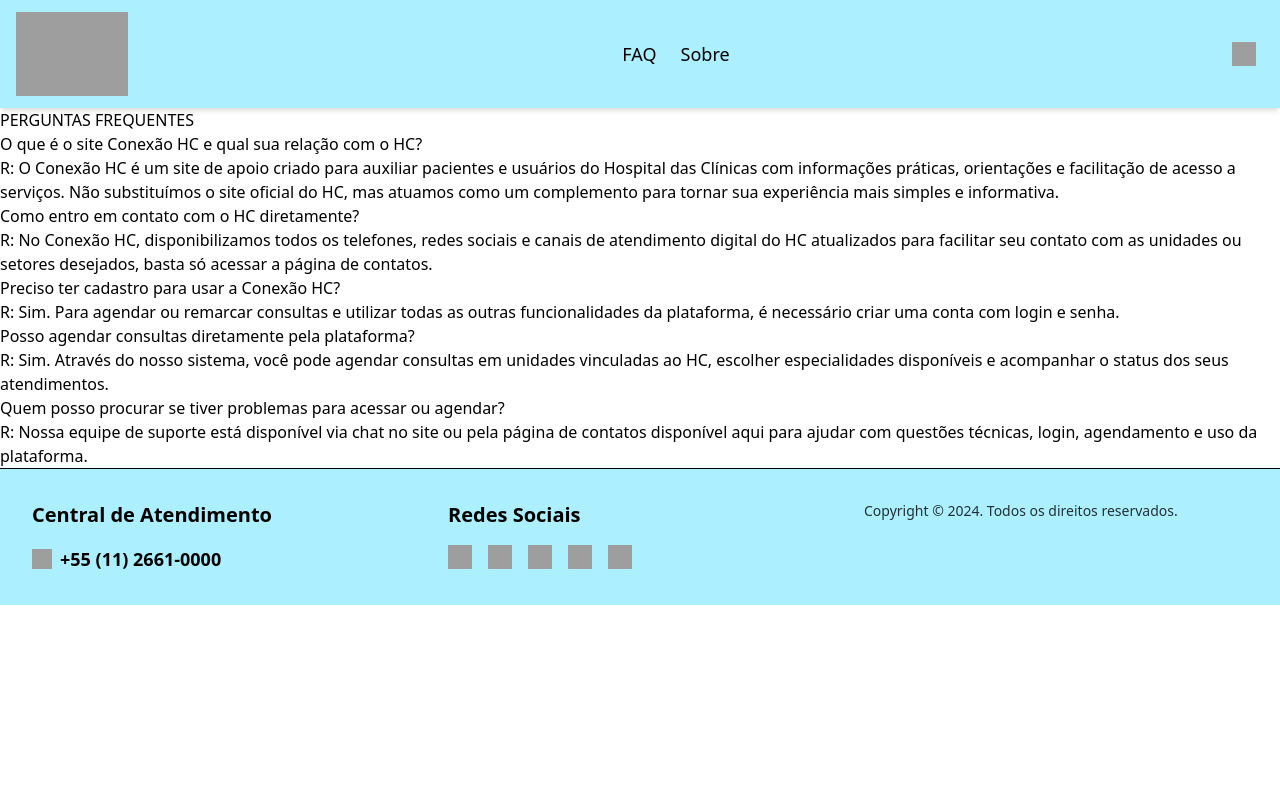
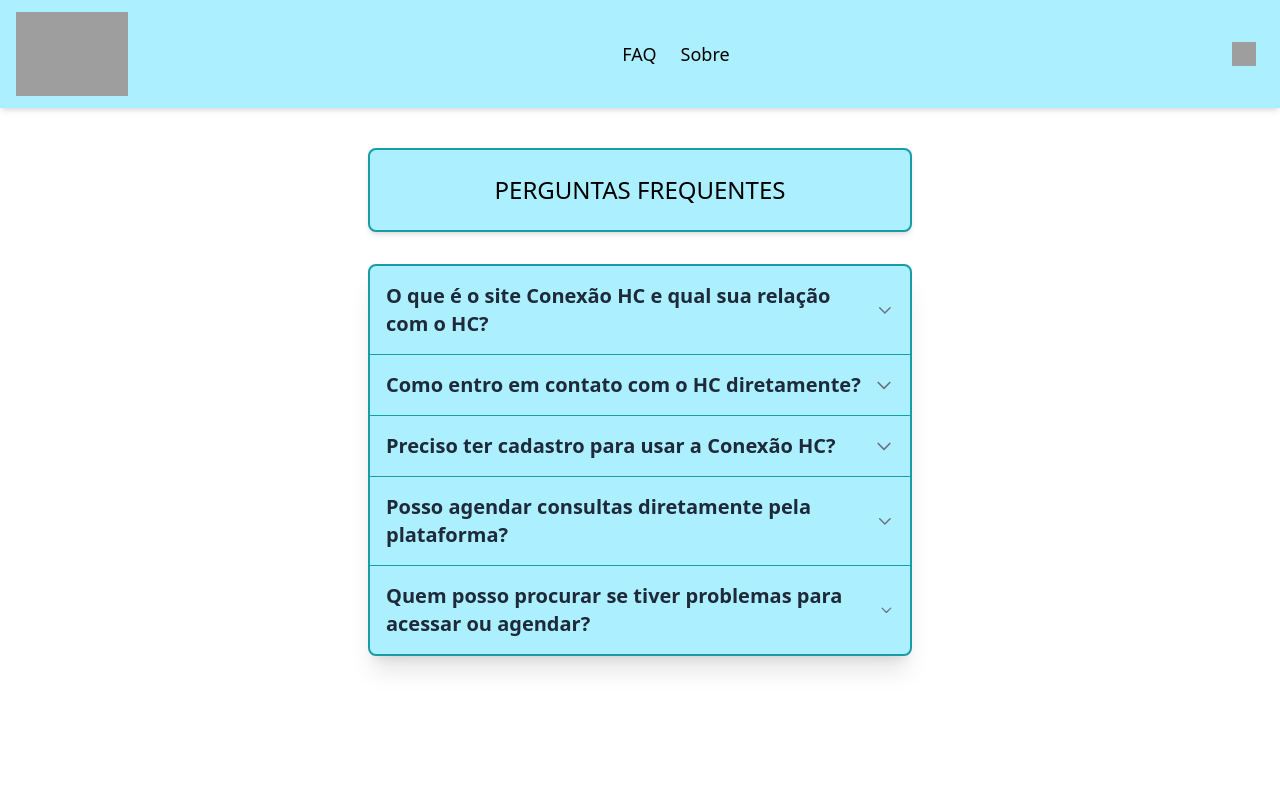
Before and after one commit to Conexao-HC/react, a React (Vite) app in the folder sprint3/: page /Faq in a window 1280 px wide. Shown: the top 800 px of the page. Built offline with nearby package versions, Linux system fonts and the light colour scheme; grey boxes are pictures that could not be loaded.

Commit message:
Criando o FAQ

```diff
--- /dev/null
+++ b/sprint3/src/components/FaqAberto/FaqAberto.tsx
@@ -0,0 +1,48 @@
+// src/components/AccordionItem.tsx
+
+import { useState } from 'react';
+import type { FaqItem } from '../../data/DataFaq';
+
+
+type FaqAbertoProps = {
+    item: FaqItem;
+};
+
+export default function FaqAberto({ item }: FaqAbertoProps) {
+
+    const [estaAberto, setEstaAberto] = useState(false);
+
+    const toggle = () => {
+        setEstaAberto(!estaAberto);
+    };
+
+    return (
+        <div>
+
+            <button
+                className="flex justify-between items-center w-full p-4 text-left text-xl font-bold text-gray-800 hover:bg-blue-100 transition duration-150"
+                onClick={toggle}
+                aria-expanded={estaAberto}
+            >
+                <span>{item.pergunta}</span>
+
+                <svg
+                    className={`w-5 h-5 transition-transform duration-300 ${estaAberto ? 'transform rotate-180 text-blue-600' : 'text-gray-500'}`}
+                    xmlns="http://www.w3.org/2000/svg"
+                    fill="none"
+                    viewBox="0 0 24 24"
+                    stroke="currentColor"
+                >
+                    <path strokeLinecap="round" strokeLinejoin="round" strokeWidth="2" d="M19 9l-7 7-7-7" />
+                </svg>
+            </button>
+
+            {estaAberto && (
+                <div className="p-4 pt-0 text-base font-normal text-gray-700 bg-blue-50 transition-all duration-300 ease-in-out">
+                    <span className="text-base font-semibold mr-1">R:</span>
+                    <span>{item.resposta}</span>
+                </div>
+            )}
+        </div>
+    );
+}
--- /dev/null
+++ b/sprint3/src/data/DataFaq.ts
@@ -0,0 +1,35 @@
+// src/data/faqData.ts
+
+export type FaqItem = {
+    id: number;
+    pergunta: string;
+    resposta: string;
+};
+
+export const faqData: FaqItem[] = [
+    {
+        id: 1,
+        pergunta: "O que é o site Conexão HC e qual sua relação com o HC?",
+        resposta: "O Conexão HC é um site de apoio criado para auxiliar pacientes e usuários do Hospital das Clínicas com informações práticas, orientações e facilitação de acesso a serviços. Não substituímos o site oficial do HC, mas atuamos como um complemento para tornar sua experiência mais simples e informativa."
+    },
+    {
+        id: 2,
+        pergunta: "Como entro em contato com o HC diretamente?",
+        resposta: "No Conexão HC, disponibilizamos todos os telefones, redes sociais e canais de atendimento digital do HC atualizados para facilitar seu contato com as unidades ou setores desejados, basta só acessar a página de contatos."
+    },
+    {
+        id: 3,
+        pergunta: "Preciso ter cadastro para usar a Conexão HC?",
+        resposta: "Sim. Para agendar ou remarcar consultas e utilizar todas as outras funcionalidades da plataforma, é necessário criar uma conta com login e senha."
+    },
+    {
+        id: 4,
+        pergunta: "Posso agendar consultas diretamente pela plataforma?",
+        resposta: "Sim. Através do nosso sistema, você pode agendar consultas em unidades vinculadas ao HC, escolher especialidades disponíveis e acompanhar o status dos seus atendimentos."
+    },
+    {
+        id: 5,
+        pergunta: "Quem posso procurar se tiver problemas para acessar ou agendar?",
+        resposta: "Nossa equipe de suporte está disponível via chat no site ou pela página de contatos disponível aqui para ajudar com questões técnicas, login, agendamento e uso da plataforma."
+    },
+];
--- a/sprint3/src/routes/Faq/index.tsx
+++ b/sprint3/src/routes/Faq/index.tsx
@@ -1,92 +1,29 @@
-function Faq() {
-  return (
-    <div className="faq">
-      {" "}
+import FaqAberto from "../../components/FaqAberto/FaqAberto";
+import { faqData } from "../../data/DataFaq";
 
-        <div className="retangulobody"></div>{" "}
-      <div className="retanguloperguntasfrequentes"></div>{" "}
-      <div className="perguntasfrequentestitulo">PERGUNTAS FREQUENTES</div>{" "}
-      <div className="perguntas">
-        {" "}
-        <ol className="perguntas-span">
-          {" "}
-          <li>
-            {" "}
-            O que é o site Conexão HC e qual sua relação com o HC?{" "}
-            <span className="perguntas-span3">
-              {" "}
-              <br /> R:{" "}
-            </span>{" "}
-            <span className="perguntas-span5">
-              {" "}
-              O Conexão HC é um site de apoio criado para auxiliar pacientes e
-              usuários do Hospital das Clínicas com informações práticas,
-              orientações e facilitação de acesso a serviços. Não substituímos o
-              site oficial do HC, mas atuamos como um complemento para tornar
-              sua experiência mais simples e informativa.{" "}
-            </span>{" "}
-          </li>{" "}
-          <li>
-            {" "}
-            Como entro em contato com o HC diretamente?{" "}
-            <span className="perguntas-span3">
-              {" "}
-              <br /> R:{" "}
-            </span>{" "}
-            <span className="perguntas-span5">
-              {" "}
-              No Conexão HC, disponibilizamos todos os telefones, redes sociais
-              e canais de atendimento digital do HC atualizados para facilitar
-              seu contato com as unidades ou setores desejados, basta só acessar
-              a página de contatos.{" "}
-            </span>{" "}
-          </li>{" "}
-          <li>
-            {" "}
-            Preciso ter cadastro para usar a Conexão HC?{" "}
-            <span className="perguntas-span3">
-              {" "}
-              <br /> R:{" "}
-            </span>{" "}
-            <span className="perguntas-span5">
-              {" "}
-              Sim. Para agendar ou remarcar consultas e utilizar todas as outras
-              funcionalidades da plataforma, é necessário criar uma conta com
-              login e senha.{" "}
-            </span>{" "}
-          </li>{" "}
-          <li>
-            {" "}
-            Posso agendar consultas diretamente pela plataforma?{" "}
-            <span className="perguntas-span3">
-              {" "}
-              <br /> R:{" "}
-            </span>{" "}
-            <span className="perguntas-span5">
-              {" "}
-              Sim. Através do nosso sistema, você pode agendar consultas em
-              unidades vinculadas ao HC, escolher especialidades disponíveis e
-              acompanhar o status dos seus atendimentos.{" "}
-            </span>{" "}
-          </li>{" "}
-          <li>
-            {" "}
-            Quem posso procurar se tiver problemas para acessar ou agendar?{" "}
-            <span className="perguntas-span3">
-              {" "}
-              <br /> R:{" "}
-            </span>{" "}
-            <span className="perguntas-span5">
-              {" "}
-              Nossa equipe de suporte está disponível via chat no site ou pela
-              página de contatos disponível aqui para ajudar com questões
-              técnicas, login, agendamento e uso da plataforma.{" "}
-            </span>{" "}
-          </li>{" "}
-        </ol>{" "}
-      </div>{" "}
+export default function FAQ() {
+    return (
+        <div className="min-h-screen bg-white py-10">
+            <div className="max-w-xl mx-auto px-4">
 
-    </div>
-  );
+
+                <h1 className="text-2xl font-medium text-center text-black mb-8 p-6 bg-[#acf0ff] rounded-lg shadow-md border-2 border-[#169da6]">
+                    PERGUNTAS FREQUENTES
+                </h1>
+
+
+                <div className="bg-[#acf0ff] rounded-lg shadow-xl overflow-hidden divide-y divide-[#169da6] border-2 border-[#169da6]">
+
+                    {faqData.map(item => (
+                        <FaqAberto
+                            key={item.id}
+                            item={item}
+                        />
+                    ))}
+
+                </div>
+
+            </div>
+        </div>
+    );
 }
-export default Faq;
```
